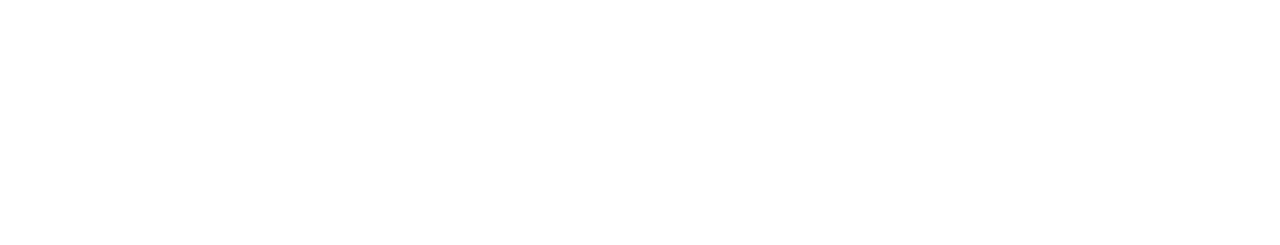
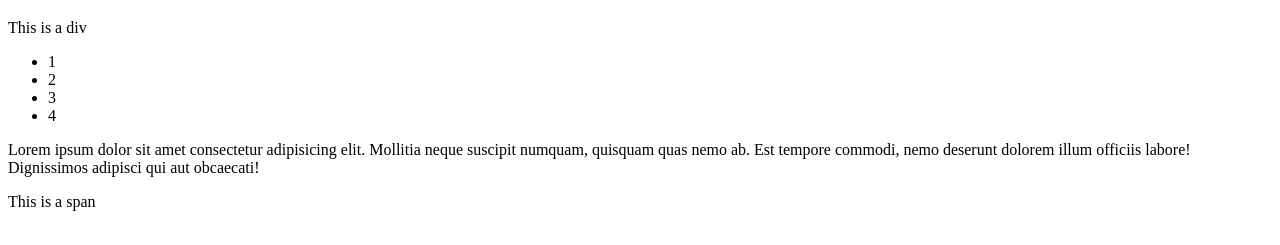
Before and after one commit to ryannetworx/Tutorial, a plain HTML site: page index.html in a window 1280 px wide. Shown: the part 61-306 px from the top of the page. Drawn offline with Linux system fonts and the light colour scheme.

Commit message:
Update index.html

```diff
--- a/index.html
+++ b/index.html
@@ -7,5 +7,14 @@
 </head>
 <body>
     <h1>Hello World!</h1>
+    <div>This is a div</div>
+    <ul>
+        <li>1</li>
+        <li>2</li>
+        <li>3</li>
+        <li>4</li>
+    </ul>
+    <p>Lorem ipsum dolor sit amet consectetur adipisicing elit. Mollitia neque suscipit numquam, quisquam quas nemo ab. Est tempore commodi, nemo deserunt dolorem illum officiis labore! Dignissimos adipisci qui aut obcaecati!</p>
+    <span>This is a span</span>
 </body>
 </html>
```
